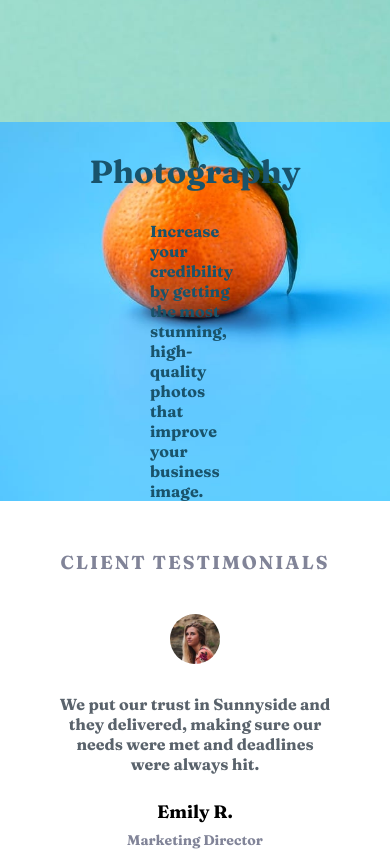
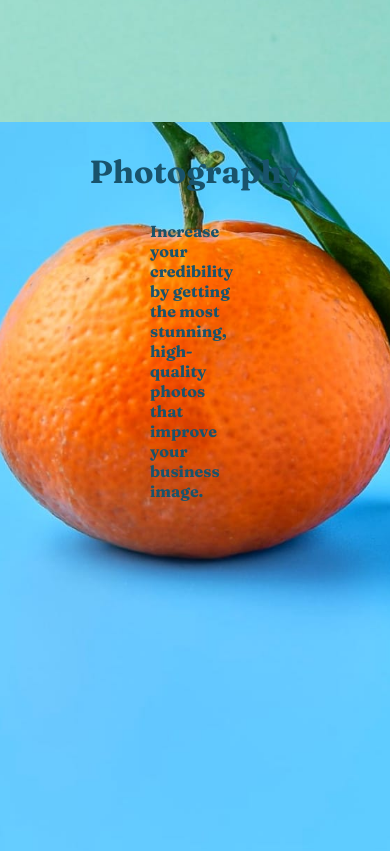
Before and after one commit to horpemee/Sunny-side-landing-page, a React (Create React App) app: page / in a window 390 px wide. Shown: the part 2920-3771 px from the top of the page. Built offline with nearby package versions, Linux system fonts and the light colour scheme; a web font is replaced by a local one.

Commit message:
different images for different screen sizes

```diff
--- a/src/component/section/Section.jsx
+++ b/src/component/section/Section.jsx
@@ -2,12 +2,10 @@ import React, { useState } from "react";
 import "./section.scss";
 import egg from "../../component/section/images/image-transform.jpg";
 import standout from "../../component/section/images/image-stand-out.jpg";
-import graphics from "../../component/section/images/image-graphic-design.jpg";
-import photog from "../../component/section/images/image-photography.jpg";
+// import graphics from "../../component/section/images/image-graphic-design.jpg";
+// import photog from "../../component/section/images/image-photography.jpg";
 import sEgg from "../../component/section/images/egg.jpg";
 import sGlass from "../../component/section/images/glass.jpg";
-import sGrape from "../../component/section/images/grape.jpg";
-import sStrawberry from "../../component/section/images/strawberry.jpg";
 
 const Section = (props) => {
   const [isMobile, setIsMobile] = useState(false);
--- a/src/component/section/section.scss
+++ b/src/component/section/section.scss
@@ -105,6 +105,8 @@
       background-repeat: no-repeat;
       background-position: center;
       background-size: cover;
+      width: 100%;
+      height: 100vh;
     }
 
     .grape-text {
@@ -134,6 +136,14 @@
     // position: relative;
     color: var(--Dark-blue);
 
+    @media (max-width: 520px) {
+      background-image: url("images/grape.jpg");
+      background-repeat: no-repeat;
+      background-position: center;
+      background-size: cover;
+      width: 100%;
+      height: 100vh;
+    }
     .orange-text {
       display: flex;
 
```
